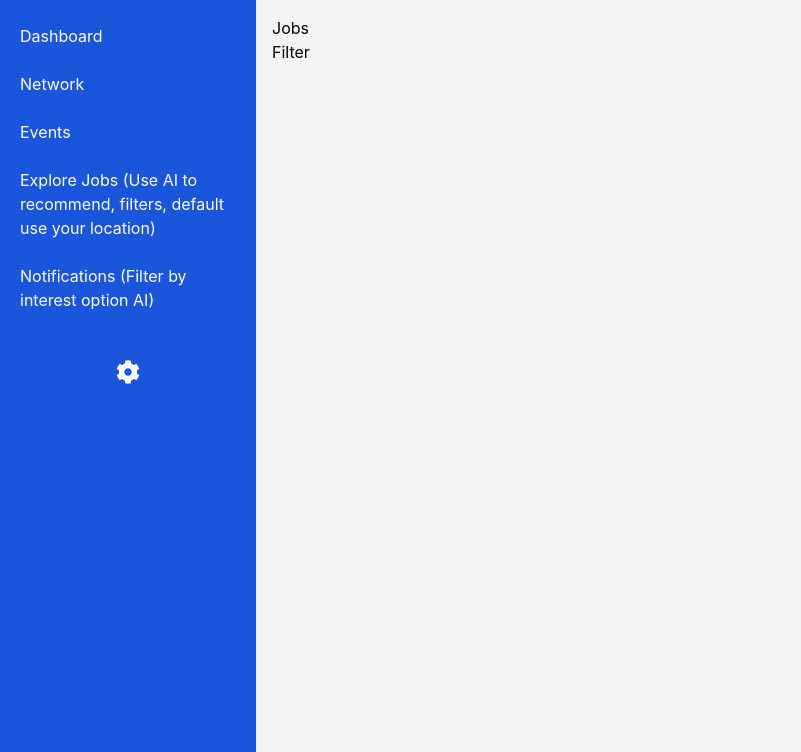
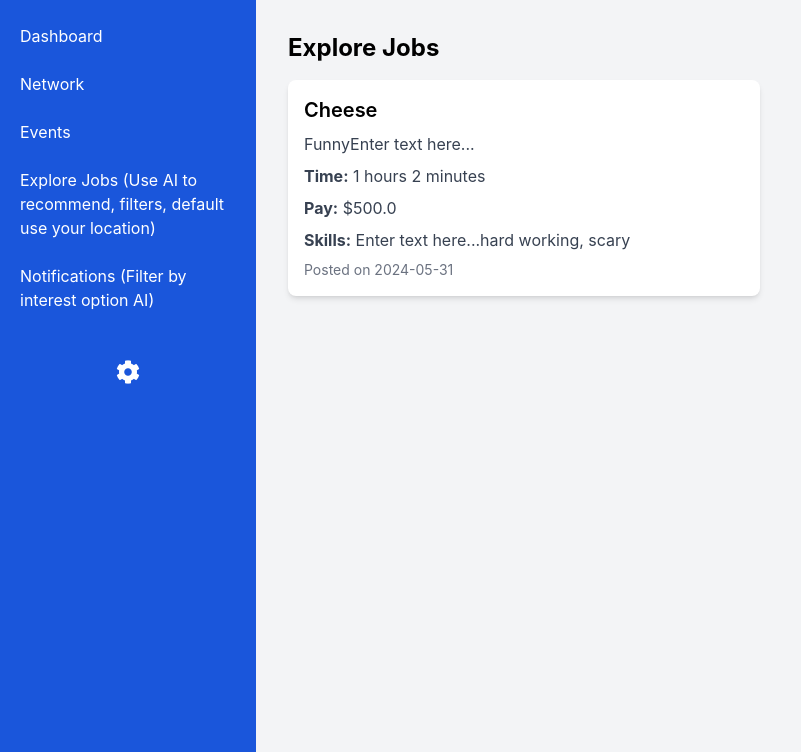
Before and after one commit to z2go/HackTheBronx3, a Flask app: page /explore_jobs in a window 1280 px wide. Shown: the part 48-800 px from the top of the page, without its empty margins (0-801 px from the left). Run offline with Flask 3, Linux system fonts and the light colour scheme; some libraries are stand-ins or nearby versions.

Commit message:
job creation working, issue with color of input text in form and placeholder text

```diff
--- a/src/templates/base.html
+++ b/src/templates/base.html
@@ -41,49 +41,43 @@
                         </div>
                         <!-- Modal body -->
                         <form method="POST" action="{{ url_for('views.upload_job') }}">
-
                             <div class="p-4 md:p-5 space-y-4">
                                 <p class="text-base leading-relaxed text-gray-500 dark:text-gray-400">
                                     Please fill in the job details below.
                                 </p>
-                            <!-- Add form inputs here for job upload -->
-                            <p class="text-xl font-semibold text-gray-900 dark:text-white">
-                                What is the name of the task?
-                            </p>
-                            <p class="text-xl font-semibold text-gray-900 dark:text-white" name="Task_Title">
-                                <input type="text">
-                            </p>
-                            <p class="text-xl font-semibold text-gray-900 dark:text-white">
-                                 What is the description of the task?
-                            </p>
-                            <textarea class="text-base leading-relaxed text-gray-500 dark:text-gray-400" name="Task_Description" rows="4" cols="50">
-                                Enter text here...
-                            </textarea>
-                            <p class="text-xl font-semibold text-gray-900 dark:text-white">
-                                How long would the task take?
-                            </p>
-                            <p class="text-base leading-relaxed text-gray-500 dark:text-gray-400" name="Task_Time">
-                                <input type="number"> hours <input type="number"> minutes?
-                            </p>
-                            <p class="text-xl font-semibold text-gray-900 dark:text-white">
-                                What is the pay of this task?
-                            </p>
-                            <p class="text-base leading-relaxed text-gray-500 dark:text-gray-400" name="Task_Pay">
-                                $<input type="number">
-                            </p>
-                            <p class="text-xl font-semibold text-gray-900 dark:text-white">
-                                What skills are you looking for?
-                            </p>
-                            <textarea class="text-base leading-relaxed text-gray-500 dark:text-gray-400" name="Task_Skills" rows="4" cols="50">
-                                Enter text here...
-                            </textarea>
+                                <div class="form-group">
+                                    <label for="Task_Title" class="text-xl font-semibold text-gray-900 dark:text-white">What is the name of the task?</label>
+                                    <input type="text" id="Task_Title" name="Task_Title" class="form-control form-field" required>
+                                </div>
+                                <div class="form-group">
+                                    <label for="Task_Description" class="text-xl font-semibold text-gray-900 dark:text-white">What is the description of the task?</label>
+                                    <textarea id="Task_Description" name="Task_Description" class="form-control form-field" rows="4" required>Enter text here...</textarea>
+                                </div>
+                                <div class="form-group">
+                                    <label for="Task_Time_Hours" class="text-xl font-semibold text-gray-900 dark:text-white">How long would the task take?</label>
+                                    <div class="flex space-x-2">
+                                        <input type="number" id="Task_Time_Hours" name="Task_Time_Hours" class="form-control form-field" min="0" placeholder="Hours" required> hours
+                                        <input type="number" id="Task_Time_Minutes" name="Task_Time_Minutes" class="form-control form-field" min="0" max="59" placeholder="Minutes" required> minutes
+                                    </div>
+                                </div>
+                                <div class="form-group">
+                                    <label for="Task_Pay" class="text-xl font-semibold text-gray-900 dark:text-white">What is the pay of this task?</label>
+                                    <div class="flex items-center">
+                                        <span class="text-gray-500 dark:text-gray-400">$</span>
+                                        <input type="number" id="Task_Pay" name="Task_Pay" class="form-control form-field" step="0.01" required>
+                                    </div>
+                                </div>
+                                <div class="form-group">
+                                    <label for="Task_Skills" class="text-xl font-semibold text-gray-900 dark:text-white">What skills are you looking for?</label>
+                                    <textarea id="Task_Skills" name="Task_Skills" class="form-control form-field" rows="4" required>Enter text here...</textarea>
+                                </div>
+                            </div>
+                            <!-- Modal footer -->
+                            <div class="flex items-center p-4 md:p-5 border-t border-gray-200 rounded-b dark:border-gray-600">
+                                <button type="submit" class="text-white bg-blue-700 hover:bg-blue-800 focus:ring-4 focus:outline-none focus:ring-blue-300 font-medium rounded-lg text-sm px-5 py-2.5 text-center">Upload</button>
+                                <button data-modal-hide="default-modal" type="button" class="py-2.5 px-5 ms-3 text-sm font-medium text-gray-900 focus:outline-none bg-white rounded-lg border border-gray-200 hover:bg-gray-100 hover:text-blue-700 focus:z-10 focus:ring-4 focus:ring-gray-100 dark:focus:ring-gray-700 dark:bg-gray-800 dark:text-gray-400 dark:border-gray-600 dark:hover:text-white dark:hover:bg-gray-700">Cancel</button>
                             </div>
                         </form>
-                        <!-- Modal footer -->
-                        <div class="flex items-center p-4 md:p-5 border-t border-gray-200 rounded-b dark:border-gray-600">
-                            <button data-modal-hide="default-modal" type="button" class="text-white bg-blue-700 hover:bg-blue-800 focus:ring-4 focus:outline-none focus:ring-blue-300 font-medium rounded-lg text-sm px-5 py-2.5 text-center">Upload</button>
-                            <button data-modal-hide="default-modal" type="button" class="py-2.5 px-5 ms-3 text-sm font-medium text-gray-900 focus:outline-none bg-white rounded-lg border border-gray-200 hover:bg-gray-100 hover:text-blue-700 focus:z-10 focus:ring-4 focus:ring-gray-100 dark:focus:ring-gray-700 dark:bg-gray-800 dark:text-gray-400 dark:border-gray-600 dark:hover:text-white dark:hover:bg-gray-700">Cancel</button>
-                        </div>
                     </div>
                 </div>
             </div>
--- a/src/templates/explore_jobs.html
+++ b/src/templates/explore_jobs.html
@@ -1,9 +1,19 @@
 {% extends "base.html" %}
-{% block title %}BronxInn{% endblock %}
+{% block title %}Explore Jobs{% endblock %}
 {% block content %}
-<span class="">Jobs</span><br>
-<div class="grid grid-cols-3 gap-4">
-    <h2>Filter</h2>
+<div class="p-4">
+    <h2 class="text-2xl font-bold mb-4">Explore Jobs</h2>
+    <div class="grid grid-cols-1 md:grid-cols-2 lg:grid-cols-3 gap-4">
+        {% for job in jobs %}
+        <div class="bg-white p-4 rounded-lg shadow-md">
+            <h3 class="text-xl font-semibold mb-2">{{ job.title }}</h3>
+            <p class="text-gray-700 mb-2">{{ job.description }}</p>
+            <p class="text-gray-700 mb-2"><strong>Time:</strong> {{ job.time_hours }} hours {{ job.time_minutes }} minutes</p>
+            <p class="text-gray-700 mb-2"><strong>Pay:</strong> ${{ job.pay }}</p>
+            <p class="text-gray-700 mb-2"><strong>Skills:</strong> {{ job.skills }}</p>
+            <p class="text-gray-500 text-sm">Posted on {{ job.posted_date.strftime('%Y-%m-%d') }}</p>
+        </div>
+        {% endfor %}
+    </div>
 </div>
-
 {% endblock %}
--- a/src/views.py
+++ b/src/views.py
@@ -1,4 +1,4 @@
-from flask import Blueprint, render_template, request
+from flask import Blueprint, render_template, request, redirect, url_for
 from flask_login import login_required, current_user
 from .models import Event, Job
 from . import db
@@ -15,13 +15,24 @@ def inject_user():
 def upload_job():
     title = request.form.get('Task_Title')
     description = request.form.get('Task_Description')
-    time = request.form.get('Task_Time')
+    time_hours = request.form.get('Task_Time_Hours')
+    time_minutes = request.form.get('Task_Time_Minutes')
     pay = request.form.get('Task_Pay')
     skills = request.form.get('Task_Skills')
 
-    new_job = Job(title, description, time, pay, skills)
+    new_job = Job(
+        title=title,
+        description=description,
+        time_hours=int(time_hours),
+        time_minutes=int(time_minutes),
+        pay=float(pay),
+        skills=skills,
+        user_id=current_user.id
+    )
     db.session.add(new_job)
     db.session.commit()
+
+    return redirect(url_for('views.explore_jobs'))
 
 @views.route("/")
 @login_required
@@ -29,8 +40,7 @@ def dashboard():
     return render_template("dashboard.html")
 
 @views.route('/upload_event',methods=['POST'])
-#@login_required
-
+@login_required
 def upload_event():
     event_title = request.form.get('eventTitle')
     event_description = request.form.get('eventDescription')
@@ -54,21 +64,22 @@ def events():
 @views.route('/network', methods=['GET'])
 @login_required
 def network():
-    return render_template("network.html", user=current_user)
+    return render_template("network.html")
 
 @views.route('/notifications', methods=['GET'])
 #@login_required
 def notifications():
-    return render_template("notifications.html", user=current_user)
+    return render_template("notifications.html")
 
 @views.route('/explore_jobs', methods=['GET'])
 #@login_required
 def explore_jobs():
-    return render_template("explore_jobs.html", user=current_user)
+    jobs = Job.query.all()
+    return render_template('explore_jobs.html', jobs=jobs)
 
 @views.route('/settings', methods=['GET', 'POST'])
 #@login_required
 def settings():
     if request.method == 'POST':
         pass
-    return render_template("settings.html", user=current_user)
+    return render_template("settings.html")
```
Also changed, not shown: src/models.py (+10 -6 lines), instance/database.db. Lines whose indentation alone changed are shown as unchanged.
